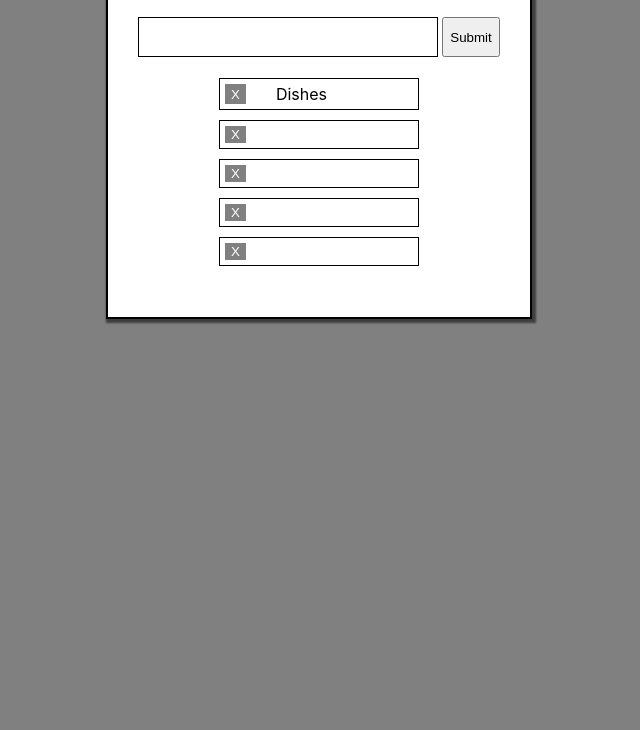
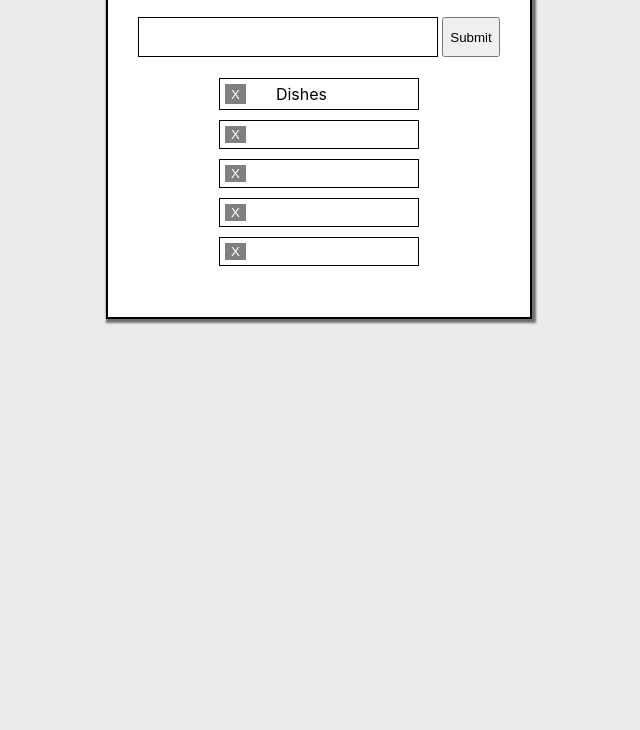
Before and after one commit to alexjmitchell/react-todo, a React app: page / in a window 1280 px wide. Shown: the part 70-800 px from the top of the page, without its empty margins (321-961 px from the left). Built offline with nearby package versions, Linux system fonts and the light colour scheme; data requests are answered from the project's data file.

Commit message:
changed background

```diff
--- a/src/styles/base.css
+++ b/src/styles/base.css
@@ -16,7 +16,7 @@ body {
     sans-serif;
   -webkit-font-smoothing: antialiased;
   -moz-osx-font-smoothing: grayscale;
-  background: grey;
+  background: #EBEBEB;
 }
 
 code {
```
